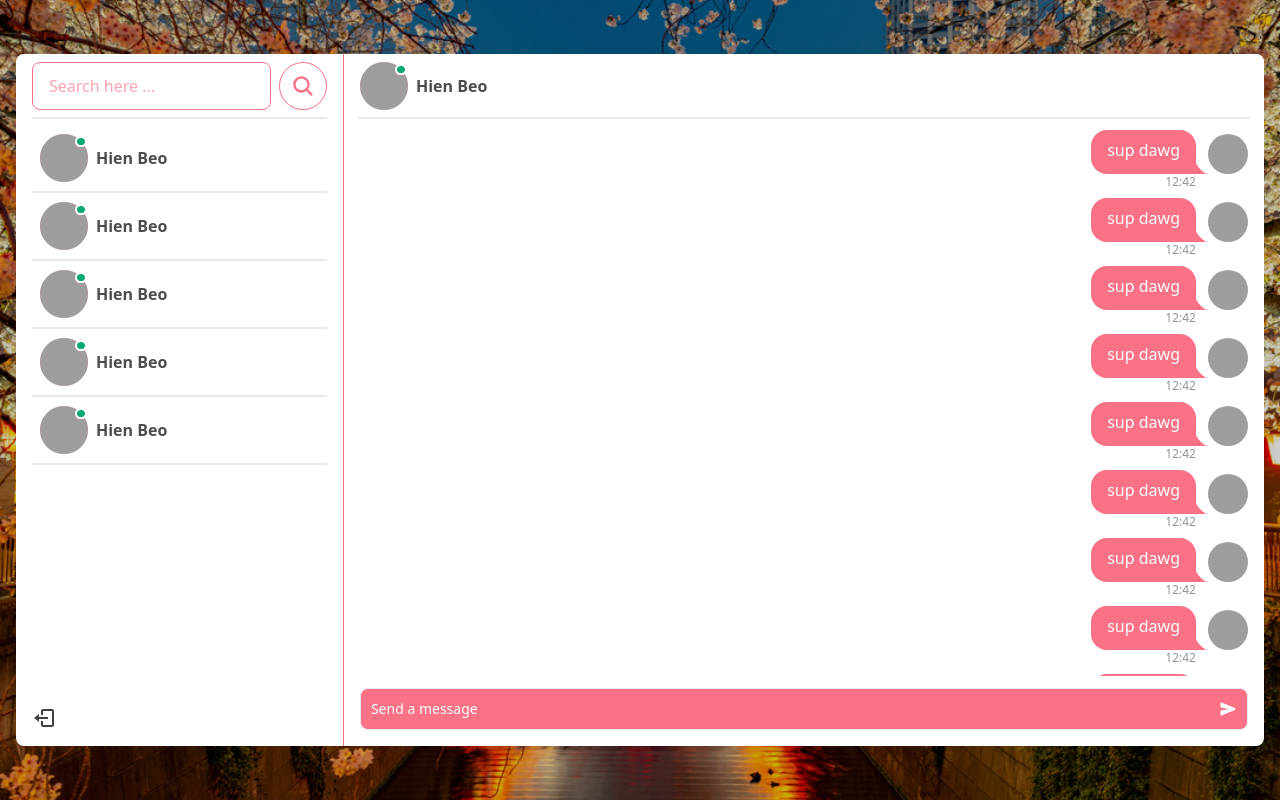
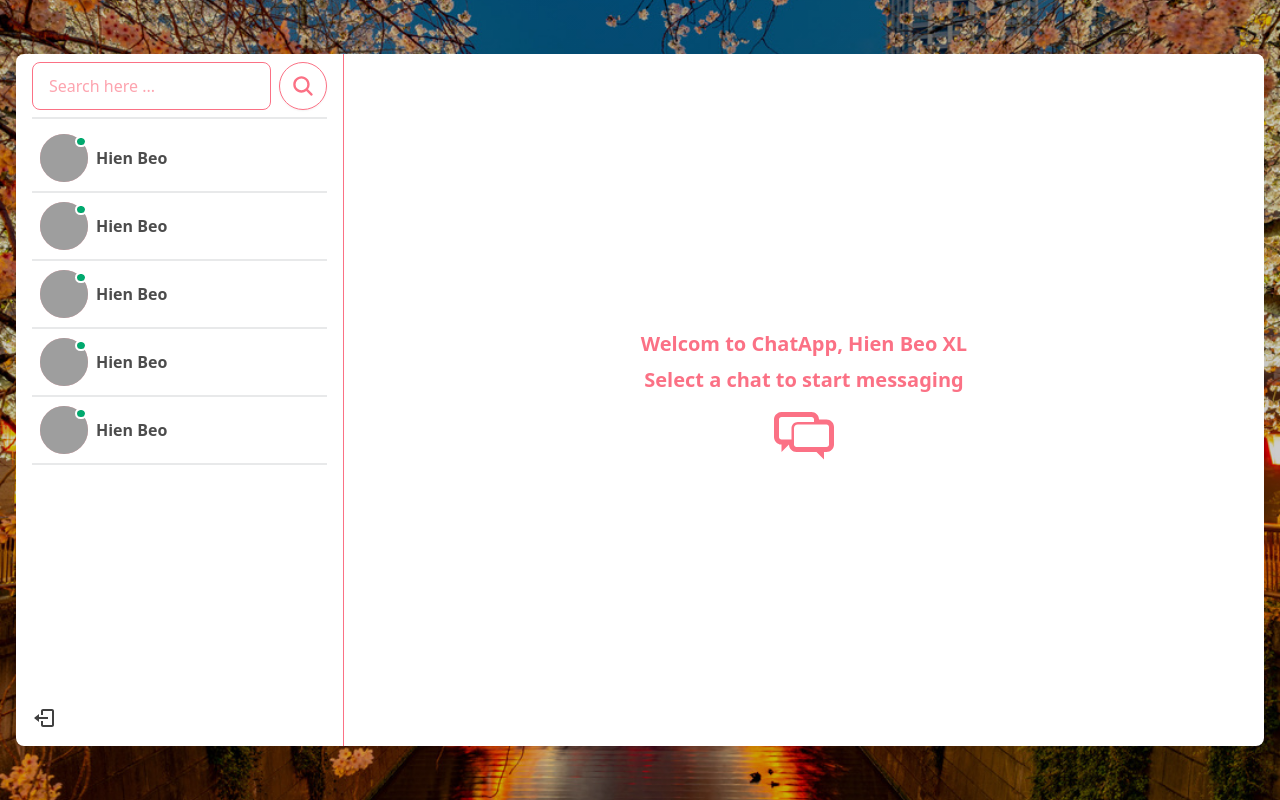
Before and after one commit to giahienhoang99/realtime_chat_app, a React (Vite) app in the folder frontend/: page / in a window 1280 px wide. Built offline with nearby package versions, Linux system fonts and the light colour scheme; grey boxes are pictures that could not be loaded.

Commit message:
ui-home: message container has welcome page when a chat has not been selected

```diff
--- a/frontend/src/components/messages/MessageContainer.jsx
+++ b/frontend/src/components/messages/MessageContainer.jsx
@@ -1,10 +1,17 @@
 import Messages from './Messages';
 import MessageInput from './MessageInput';
+import { TiMessages } from "react-icons/ti";
 
 // message container aka chatbox
 const MessageContainer = () => {
+    const noChatSelected = true;
+
     return (
         <div className="bg-white w-[1000px] px-2 py-2 mb-2 flex flex-col">
+            {noChatSelected ? (
+                <NoChatSelected />
+            ) : (
+                <>
                     {/* Header */}
                     <div className="flex gap-2 items-center px-2">
                         <div className="avatar online">
@@ -14,14 +21,30 @@
                         </div>
                         <span className="text-black font-bold text-opacity-70">Hien Beo</span>
                     </div>
-            <div className="divider my-0 mx-1.5"/>
-            <Messages/>
-            <MessageInput/>
+                    {/* <div className="divider my-0 mx-1.5" /> */}
+                    <Messages />
+                    <MessageInput />
+                </>
+            )}
         </div>
     );
 };
 
 export default MessageContainer;
+
+// no chat selected when first login/refresh page
+const NoChatSelected = () => {
+    return (
+        <div className='flex items-center justify-center w-full h-full'>
+            <div className='px-4 text-center sm:text-lg md:text-xl text-rose-400 font-semibold flex flex-col
+             items-center gap-2'>
+                <p>Welcom to ChatApp, Hien Beo XL</p>
+                <p>Select a chat to start messaging</p>
+                <TiMessages className="text-3xl md:text-6xl text-center" />
+            </div>
+        </div>
+    );
+};
 
 
 
```
Lines whose indentation alone changed are shown as unchanged.
